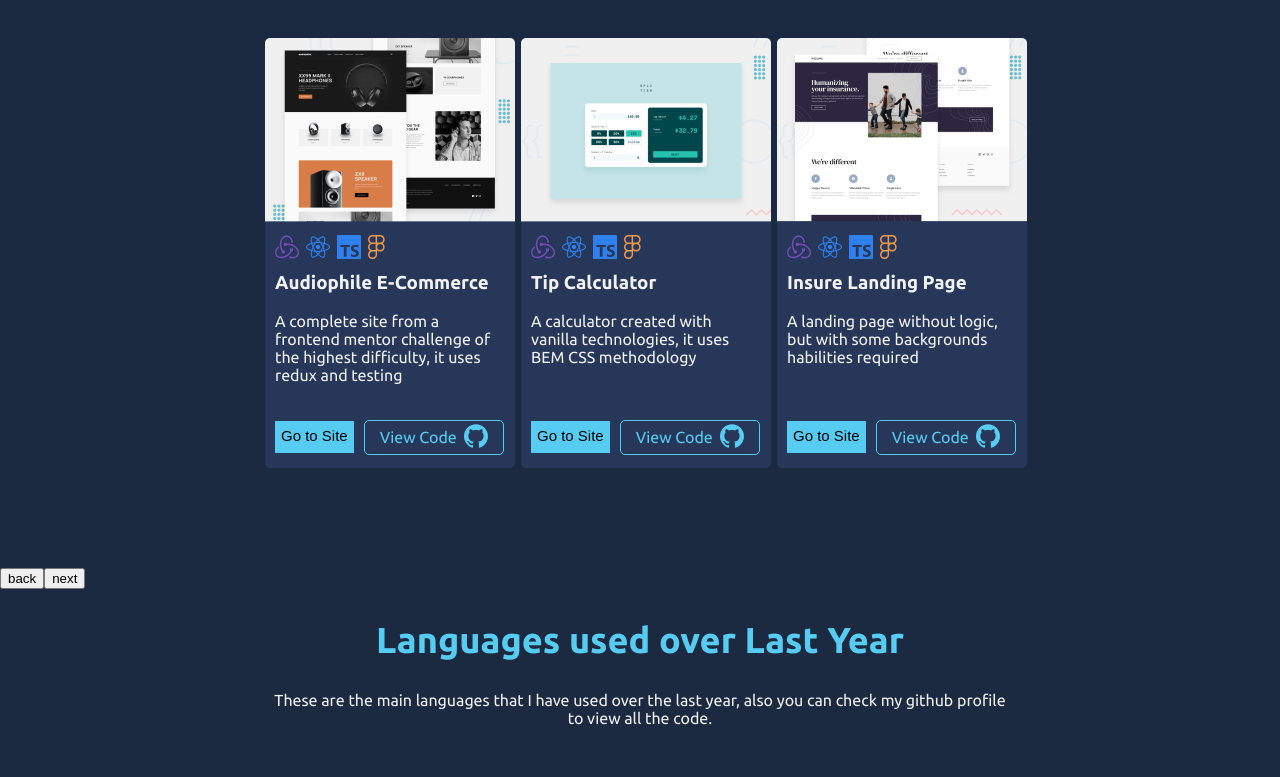
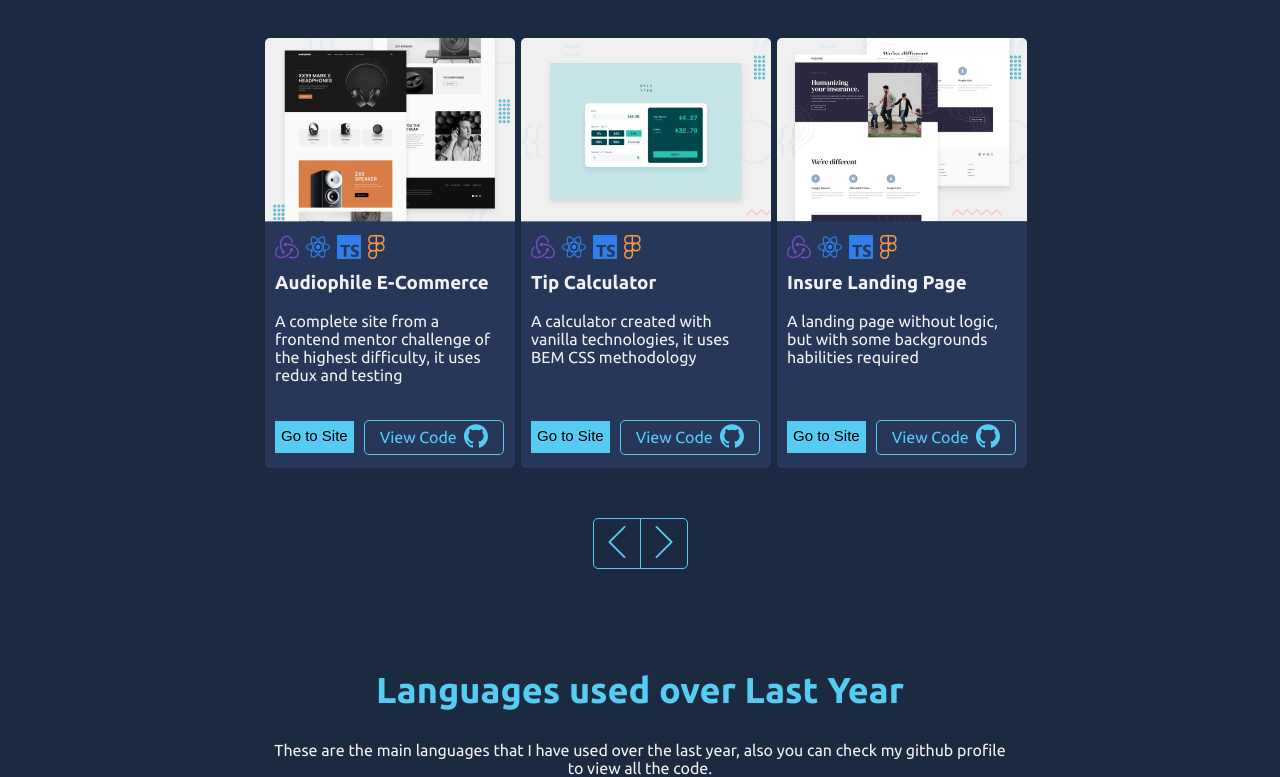
Before and after one commit to MauricioMorenoMorales/RP-portfolio, a React (Create React App) app: page / in a window 1280 px wide. Shown: the part 1056-1833 px from the top of the page. Built offline with nearby package versions, Linux system fonts and the light colour scheme.

Commit message:
Buttons completed

```diff
--- a/src/components/Hero/Hero.tsx
+++ b/src/components/Hero/Hero.tsx
@@ -10,7 +10,12 @@ const Hero: React.FC = () => {
 						Hi I am <b className="blue">Mauricio</b> Moreno, I am a{' '}
 						<b className="blue">Frontend</b> Developer
 					</h1>
-					<button className="button-big">Look my Work</button>
+					<button className="button-big"
+					onClick={() => {
+						navigator.clipboard.writeText('MauricioMorenoMorales@protonmail.ch')
+						alert('Email Copied To Clipboard')
+					}}
+					>Get My Email</button>
 				</article>
 				<article className="hero__image">
 					<section className="hero__image__first-panel">
--- a/src/components/Projects/Projects.styles.ts
+++ b/src/components/Projects/Projects.styles.ts
@@ -1,4 +1,5 @@
 import styled from 'styled-components';
+import { colorSystem } from '../../global/designSystem';
 
 const Styles = styled.div`
 	& > p {
@@ -11,7 +12,7 @@ const Styles = styled.div`
 		display: grid;
 		margin: 0 auto;
 		gap: 6px;
-		margin-bottom: 100px;
+		margin-bottom: 50px;
 		&.mobile {
 			max-width: 250px;
 			grid-template-columns: 250px;
@@ -25,6 +26,27 @@ const Styles = styled.div`
 			grid-template-columns: repeat(5, 250px);
 		}
 	}
+	.navigation-buttons {
+		display: flex;
+		justify-content: center;
+		margin-bottom: 100px;
+		&__item {
+			background-color: transparent;
+			padding: 7px;
+			border: 1px solid ${colorSystem.blue};
+			cursor: pointer;
+			&:hover {
+				transform: scale(1.02);
+			}
+			&.back {
+				border-radius: 5px 0px 0px 5px;
+				margin-right: -1px;
+			}
+			&.next {
+				border-radius: 0 5px 5px 0;
+			}
+		}
+	}
 `;
 
 export default Styles;
--- a/src/components/Projects/Projects.tsx
+++ b/src/components/Projects/Projects.tsx
@@ -3,6 +3,8 @@ import Styles from './Projects.styles';
 import data from '../../data.json';
 import { IProject } from '../../interfaces/Project.interface';
 import { Project } from '../';
+import LeftArrow from '../../assets/left-arrow.svg';
+import RightArrow from '../../assets/right-arrow.svg';
 
 const Projects: React.FC = () => {
 	const [width, setWidth] = useState(window.innerWidth);
@@ -78,16 +80,18 @@ const Projects: React.FC = () => {
 				</article>
 				<section className="navigation-buttons">
 					<button
-						className="navigation-buttons__back"
+						className="navigation-buttons__item back"
+						title="back"
 						onClick={() => handleSlice('subtract')}
 					>
-						back
+						<img src={LeftArrow} alt="" />
 					</button>
 					<button
-						className="navigation-buttons__next"
+						className="navigation-buttons__item next"
+						title="next"
 						onClick={() => handleSlice('add')}
 					>
-						next
+						<img src={RightArrow} alt="" />
 					</button>
 				</section>
 			</Styles>
@@ -110,16 +114,18 @@ const Projects: React.FC = () => {
 				</article>
 				<section className="navigation-buttons">
 					<button
-						className="navigation-buttons__back"
+						className="navigation-buttons__item back"
+						title="back"
 						onClick={() => handleSlice('subtract')}
 					>
-						back
+						<img src={LeftArrow} alt="" />
 					</button>
 					<button
-						className="navigation-buttons__next"
+						className="navigation-buttons__item next"
+						title="next"
 						onClick={() => handleSlice('add')}
 					>
-						next
+						<img src={RightArrow} alt="" />
 					</button>
 				</section>
 			</Styles>
@@ -141,16 +147,18 @@ const Projects: React.FC = () => {
 				</article>
 				<section className="navigation-buttons">
 					<button
-						className="navigation-buttons__back"
+						className="navigation-buttons__item back"
+						title="back"
 						onClick={() => handleSlice('subtract')}
 					>
-						back
+						<img src={LeftArrow} alt="" />
 					</button>
 					<button
-						className="navigation-buttons__next"
+						className="navigation-buttons__item next"
+						title="next"
 						onClick={() => handleSlice('add')}
 					>
-						next
+						<img src={RightArrow} alt="" />
 					</button>
 				</section>
 			</Styles>
--- a/src/components/Stats/Stats.tsx
+++ b/src/components/Stats/Stats.tsx
@@ -33,7 +33,7 @@ const Stats: React.FC = () => {
 				technologies like <b className="blue">git, npm, yarn, docker</b>, etc...
 			</p>
 			<div className="stats">
-				{width >= 700 ? (
+				{width >= 768 ? (
 					<figure>
 						<embed src="https://wakatime.com/share/@MauricioMoreno22/e47ea4d3-347b-4ca9-ae8e-a79a428461a2.svg"></embed>
 					</figure>
```
Also changed, not shown: src/assets/left-arrow.svg (added), src/assets/right-arrow.svg (added).
